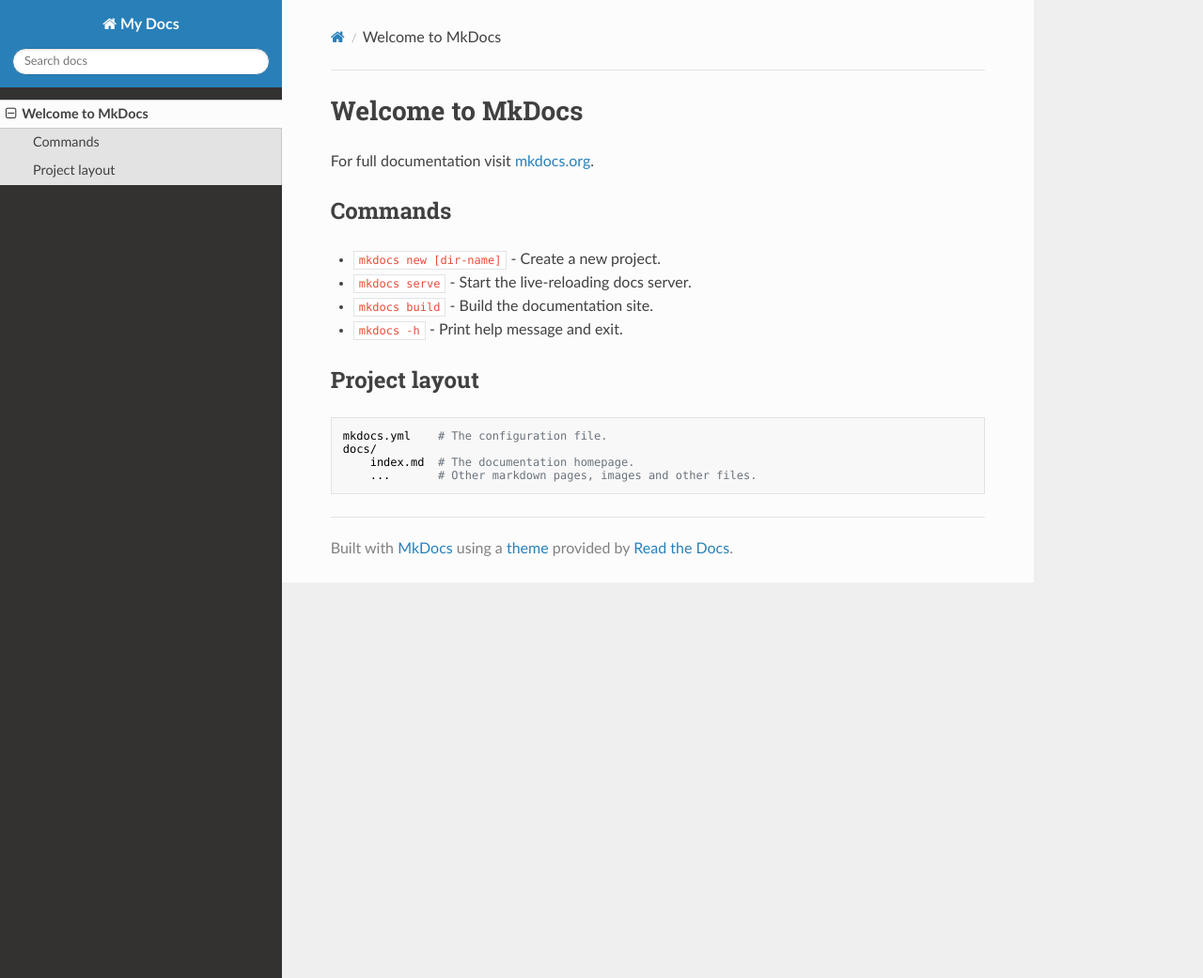
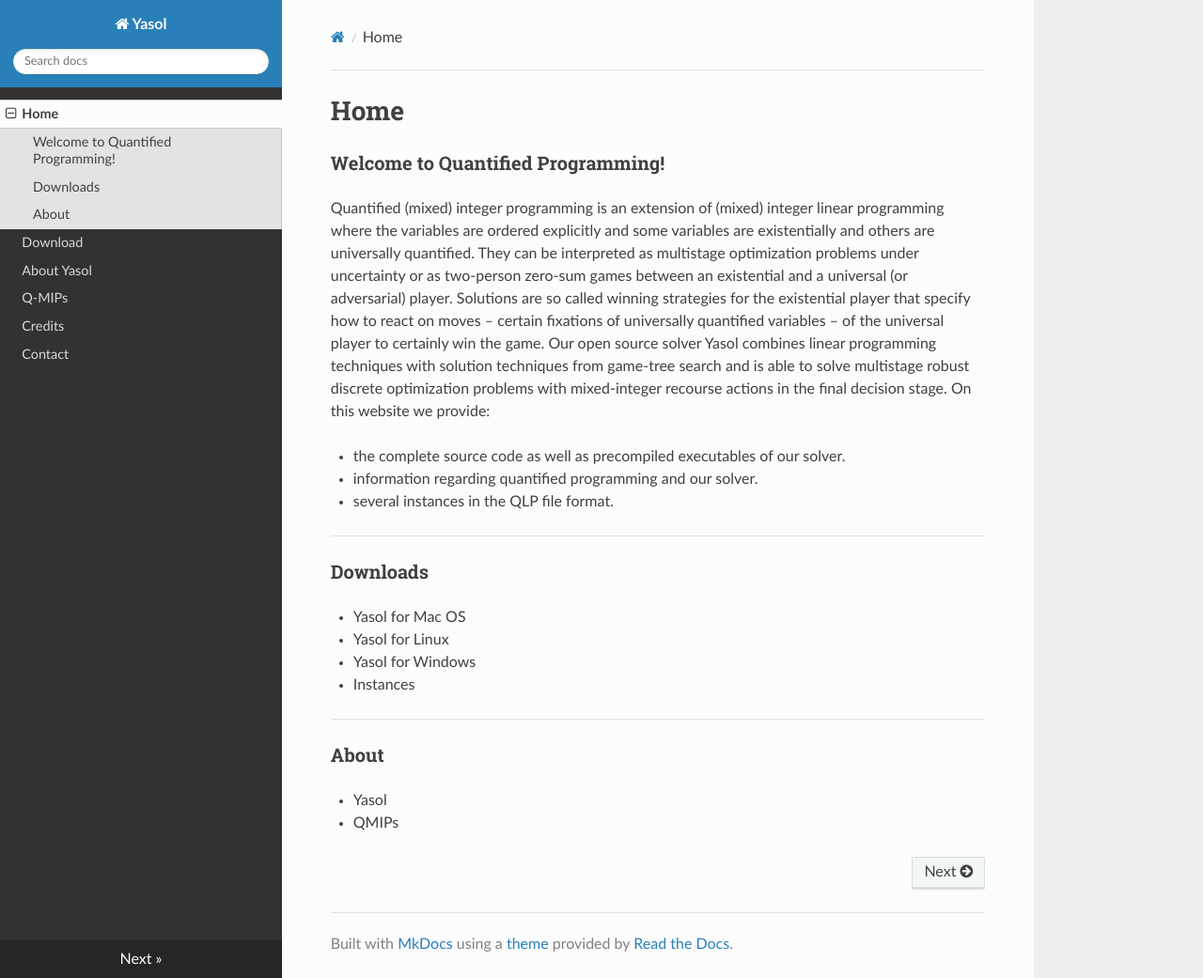
Before and after one commit to YasolQIPSolver/yasol.github.io, an MkDocs documentation site: the page built from docs/index.md, in a window 1280 px wide and 1041 px high. Shown: the whole window at 94% size. Built offline with MkDocs 1.6.1, drawn with Linux system fonts in a browser that asks for light colours; nearby versions of some CDN libraries.

Commit message:
Update Page

```diff
--- a/docs/index.md
+++ b/docs/index.md
@@ -1,17 +1,21 @@
-# Welcome to MkDocs
+# Home
 
-For full documentation visit [mkdocs.org](https://www.mkdocs.org).
+### Welcome to Quantified Programming!
 
-## Commands
+Quantified (mixed) integer programming is an extension of (mixed) integer linear programming where the variables are ordered explicitly and some variables are existentially and others are universally quantified. They can be interpreted as multistage optimization problems under uncertainty or as two-person zero-sum games between an existential and a universal (or adversarial) player. Solutions are so called winning strategies for the existential player that specify how to react on moves – certain fixations of universally quantified variables – of the universal player to certainly win the game. Our open source solver Yasol combines linear programming techniques with solution techniques from game-tree search and is able to solve multistage robust discrete optimization problems with mixed-integer recourse actions in the final decision stage. On this website we provide:
 
-* `mkdocs new [dir-name]` - Create a new project.
-* `mkdocs serve` - Start the live-reloading docs server.
-* `mkdocs build` - Build the documentation site.
-* `mkdocs -h` - Print help message and exit.
+ * the complete source code as well as precompiled executables of our solver.
+ * information regarding quantified programming and our solver.
+ * several instances in the QLP file format.
+---
+### Downloads
 
-## Project layout
+* Yasol for Mac OS
+* Yasol for Linux
+* Yasol for Windows
+* Instances
+---
 
-    mkdocs.yml    # The configuration file.
-    docs/
-        index.md  # The documentation homepage.
-        ...       # Other markdown pages, images and other files.
+### About
+* Yasol
+* QMIPs
--- /dev/null
+++ b/docs/page3.md
@@ -0,0 +1 @@
+# About Yasol
--- /dev/null
+++ b/docs/page4.md
@@ -0,0 +1 @@
+# Q-MIPs
--- /dev/null
+++ b/docs/page5.md
@@ -0,0 +1 @@
+# Credits
--- /dev/null
+++ b/docs/page6.md
@@ -0,0 +1 @@
+# Contact
--- a/mkdocs.yml
+++ b/mkdocs.yml
@@ -1,4 +1,4 @@
-site_name: My Docs
+site_name: Yasol
 theme:
   name: readthedocs
   highlightjs: true
```
Also changed, not shown: docs/page2.md (added, +7 -0 lines).
